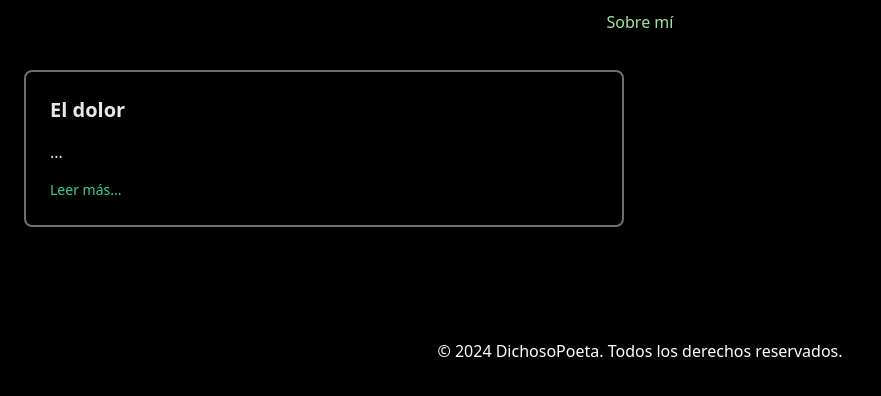
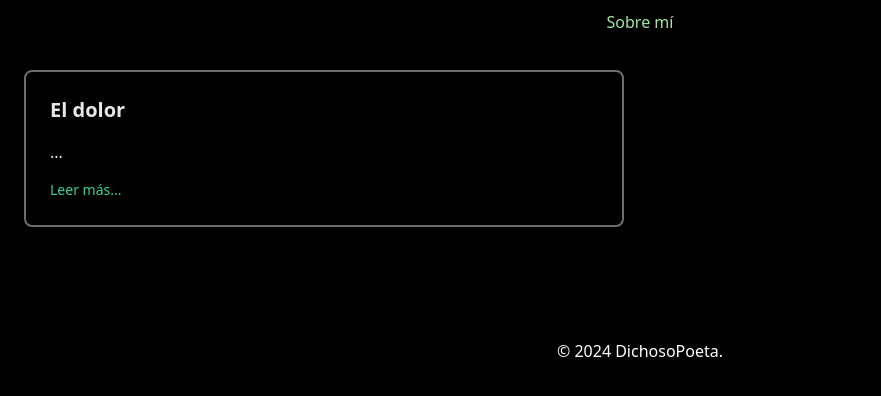
Before and after one commit to Vickito/dichosopoeta, a plain HTML site: page index.html in a window 1280 px wide. Shown: the part 58-454 px from the top of the page, without its empty margins (0-881 px from the left). Drawn offline with nearby package versions, Linux system fonts and the light colour scheme.

Commit message:
Update index.html

```diff
--- a/index.html
+++ b/index.html
@@ -58,7 +58,7 @@
     </main>
 
     <footer class="bg-black text-white text-center p-6 mt-16">
-        <p>&copy; 2024 DichosoPoeta. Todos los derechos reservados.</p>
+        <p>&copy; 2024 DichosoPoeta.</p>
     </footer>
 
 </body>
```
